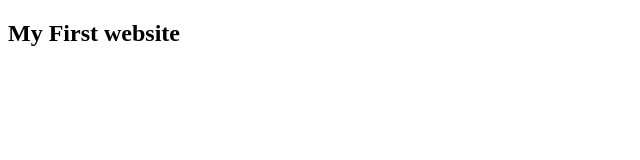
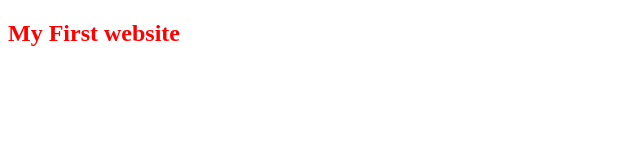
Before and after one commit to sandra004024/Assignment1, a plain HTML site: page index.html in a window 1280 px wide. Shown: the whole page, without its empty margins (0-640 px from the left). Drawn offline with Linux system fonts and the light colour scheme; files that its build step writes are made by us from their sources.

Commit message:
style added

```diff
--- a/index.html
+++ b/index.html
@@ -4,7 +4,8 @@
         <meta charset="UTF-8">
         <meta name="viewport" content="width-device-width,initial-scale=1.0">
         <title>Assignment1</title>
-    </head>
+        <link rel="stylesheet" href="css/style.css">
+        </head>
     <body>
         <h2>My First website</h2>
     </body>
--- a/style.css
+++ b/style.css
@@ -1,4 +1,4 @@
-style{
+h2{
     color:red;
 
 }
```
